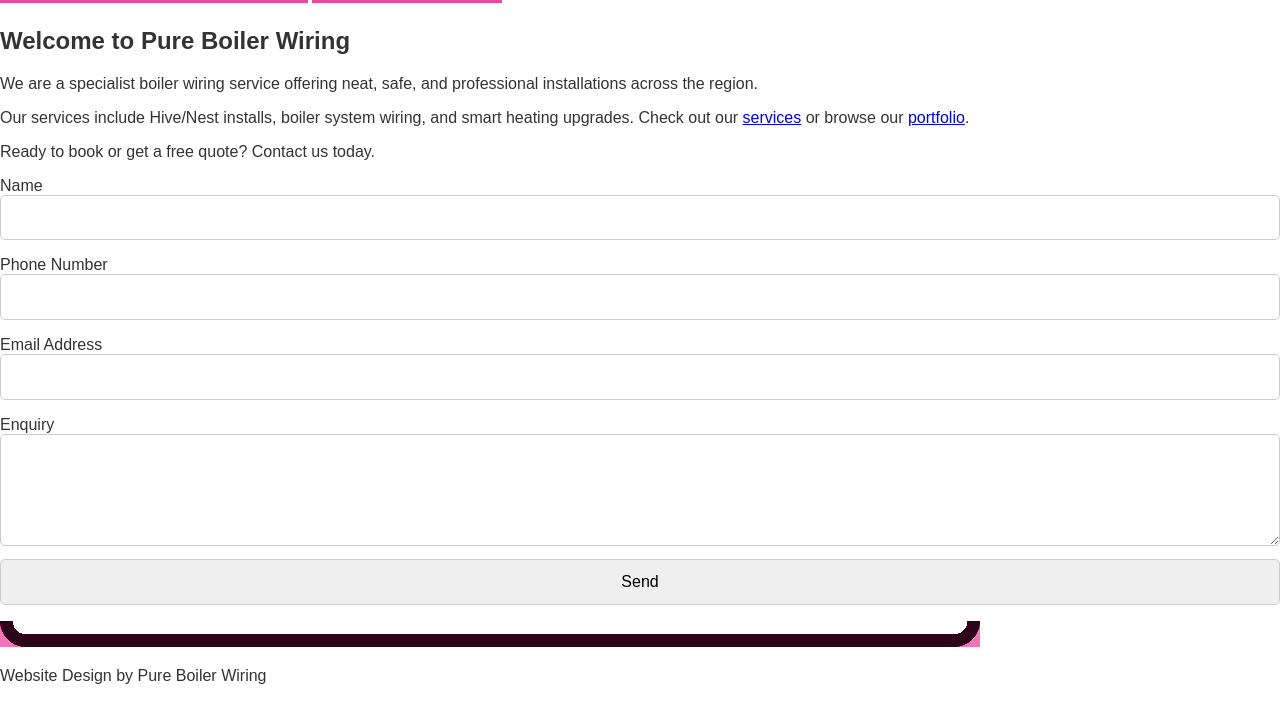
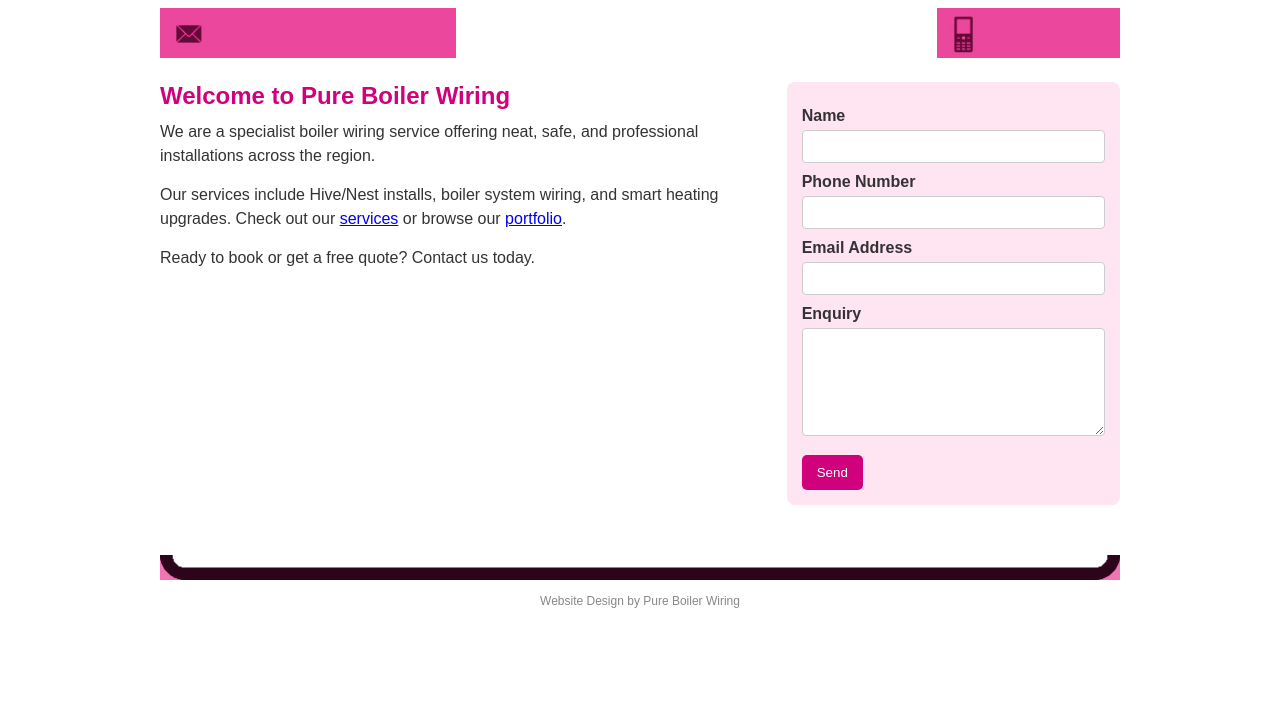
Before and after one commit to pureboiler/pureboiler, a plain HTML site: page index.html in a window 1280 px wide. Shown: the part 169-870 px from the top of the page. After the commit the page ends 800 px from the top, so only its background shows below. Drawn offline with Linux system fonts and the light colour scheme; files whose address does not match are found by name.

Commit message:
Update style.css

```diff
--- a/style.css
+++ b/style.css
@@ -1,77 +1,128 @@
-body {
+/* Reset some default browser styles */
+* {
   margin: 0;
-  font-family: sans-serif;
-  color: #333;
-  background: #fff;
+  padding: 0;
+  box-sizing: border-box;
 }
 
-.header {
-  background: #fa1568;
-  color: white;
+body {
+  font-family: Arial, sans-serif;
+  background-color: #fff;
+  color: #333;
+}
+
+#wrapper {
+  width: 100%;
+  max-width: 1000px;
+  margin: 0 auto;
+  padding: 20px;
+}
+
+header img {
+  width: 100%;
+  height: auto;
+}
+
+#nav {
+  display: flex;
+  justify-content: space-around;
+  margin: 20px 0;
+}
+
+#nav img {
+  width: 120px;
+  height: auto;
+  transition: transform 0.2s;
+}
+
+#nav img:hover {
+  transform: scale(1.05);
+}
+
+#contact-info {
   display: flex;
   justify-content: space-between;
-  align-items: center;
-  padding: 1em 2em;
+  margin: 20px 0;
 }
 
-.logo {
+#contact-info img {
   height: 50px;
 }
 
-.nav a {
-  margin-left: 20px;
-  text-decoration: none;
-  color: white;
+#content {
+  display: flex;
+  flex-direction: row;
+  gap: 20px;
+  flex-wrap: wrap;
+}
+
+#text {
+  flex: 2;
+  min-width: 300px;
+}
+
+#text h2 {
+  font-size: 24px;
+  margin-bottom: 10px;
+  color: #d1007d; /* Pink theme color */
+}
+
+#text p {
+  margin-bottom: 15px;
+  line-height: 1.5;
+}
+
+#enquiry {
+  flex: 1;
+  min-width: 260px;
+  background-color: #ffe4f1;
+  padding: 15px;
+  border-radius: 8px;
+}
+
+#enquiry label {
+  display: block;
+  margin-top: 10px;
   font-weight: bold;
 }
 
-.hero {
-  background: #fff;
-  color: #fa1568;
-  text-align: center;
-  padding: 4em 2em;
+#enquiry input[type="text"],
+#enquiry input[type="email"],
+#enquiry textarea {
+  width: 100%;
+  padding: 8px;
+  margin-top: 5px;
+  border: 1px solid #ccc;
+  border-radius: 4px;
 }
 
-.hero h1 {
-  font-size: 2.5em;
-}
-
-.section {
-  padding: 2em;
-  max-width: 800px;
-  margin: auto;
-}
-
-.section h2 {
-  color: #fa1568;
-}
-
-form {
-  display: flex;
-  flex-direction: column;
-}
-
-input, textarea {
-  margin-bottom: 1em;
-  padding: 0.8em;
-  border: 1px solid #ccc;
+#enquiry input[type="submit"] {
+  margin-top: 15px;
+  background-color: #d1007d;
+  color: #fff;
+  border: none;
+  padding: 10px 15px;
   border-radius: 5px;
-  font-size: 1em;
-}
-
-button {
-  background: #fa1568;
-  color: white;
-  border: none;
-  padding: 1em;
-  border-radius: 5px;
-  font-size: 1em;
   cursor: pointer;
 }
 
-.footer {
+#enquiry input[type="submit"]:hover {
+  background-color: #a80063;
+}
+
+footer {
   text-align: center;
-  padding: 1em;
-  background: #f0f0f0;
-  font-size: 0.9em;
+  margin-top: 40px;
 }
+
+footer img {
+  width: 100%;
+  height: auto;
+  margin-top: 10px;
+}
+
+.credits {
+  font-size: 12px;
+  color: #888;
+  margin-top: 10px;
+}
```
